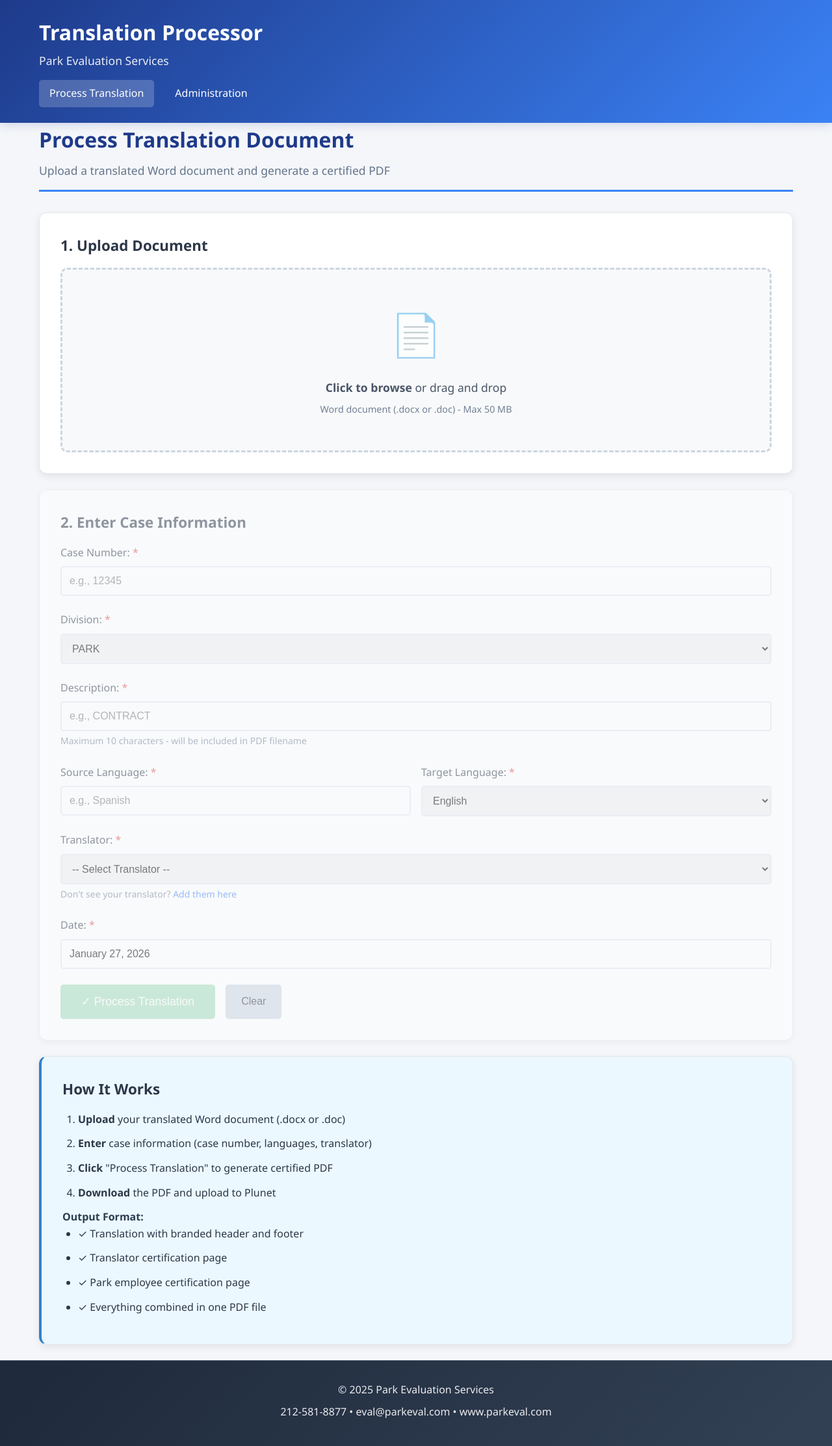
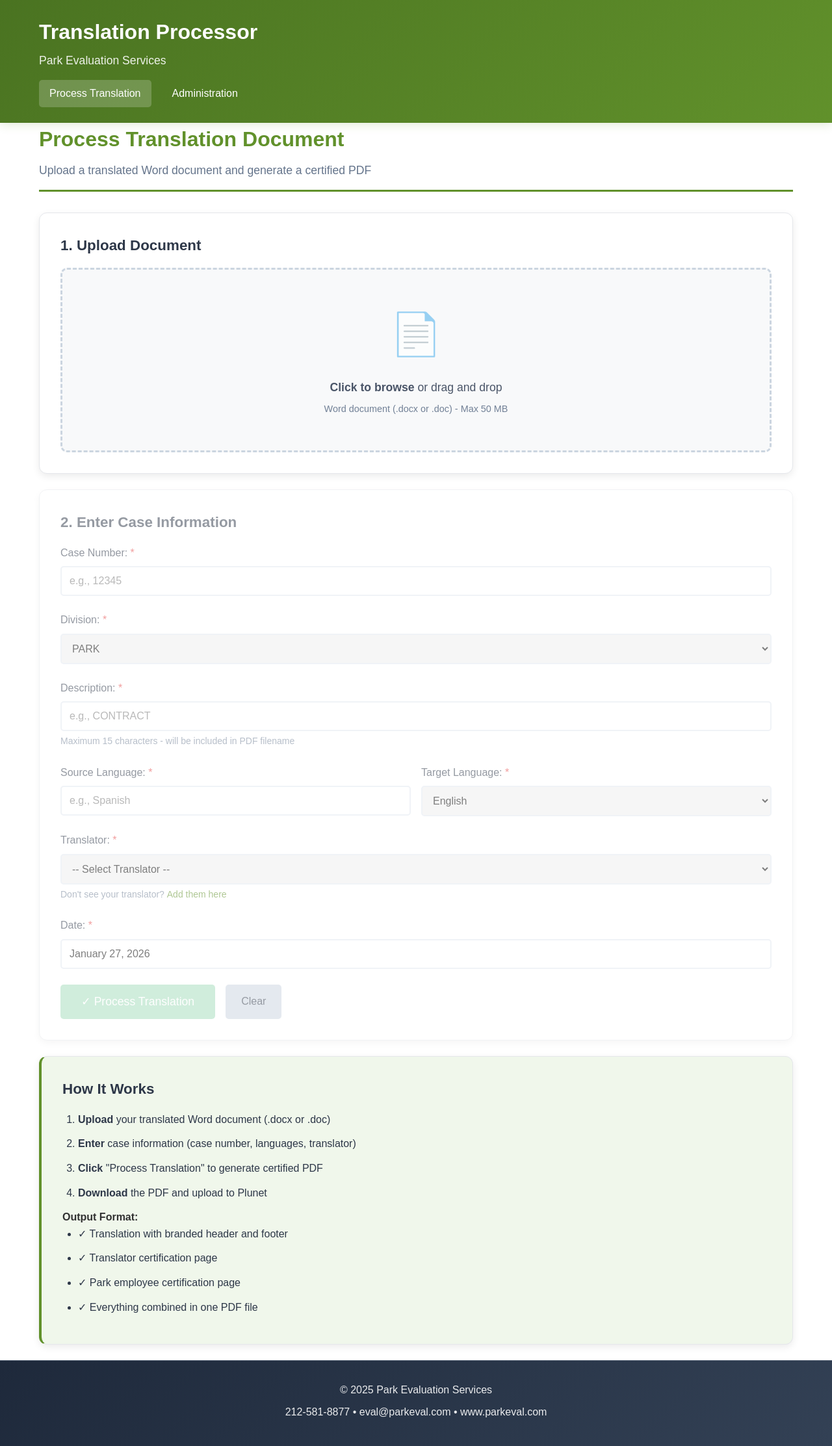
Before and after one commit to bjc144-svg/translationprocessor, a Flask app: page / in a window 1280 px wide. Shown: the whole page at 65% size. Run offline with Flask 3, Linux system fonts and the light colour scheme.

Commit message:
Update description field limit, rebrand UI with Park colors, and revise translator certificate
- Increase description field from 10 to 15 characters
- Apply Park Evaluations branding: green (#61912B) color scheme and Arial font
- Update all UI elements (header, buttons, links, borders) to use green theme
- Revise translator certificate to match provided template:
  - Change title to "TRANSLATION CERTIFICATION"
  - Update certificate text to official wording
  - Add DATE field at top right and CaseNumber field
  - Apply text justification to main paragraphs
  - Style footer contact info in green color

https://claude.ai/code/session_01L1MnhpzgnWzMJuL4ZVTvpo

```diff
--- a/webapp/static/css/style.css
+++ b/webapp/static/css/style.css
@@ -6,10 +6,10 @@
 }
 
 body {
-    font-family: 'Segoe UI', -apple-system, BlinkMacSystemFont, Roboto, 'Helvetica Neue', Arial, sans-serif;
+    font-family: Arial, 'Helvetica Neue', Helvetica, sans-serif;
     line-height: 1.6;
-    color: #2c3e50;
-    background-color: #f4f6f9;
+    color: #313131;
+    background-color: #ffffff;
     min-height: 100vh;
     display: flex;
     flex-direction: column;
@@ -24,10 +24,10 @@ body {
 
 /* Header */
 header {
-    background: linear-gradient(135deg, #1e3a8a 0%, #3b82f6 100%);
+    background: linear-gradient(135deg, #4a7321 0%, #61912B 100%);
     color: white;
     padding: 1.5rem 0;
-    box-shadow: 0 2px 15px rgba(30, 58, 138, 0.2);
+    box-shadow: 0 2px 15px rgba(97, 145, 43, 0.2);
 }
 
 .header-content h1 {
@@ -68,12 +68,12 @@ main {
 .page-header {
     margin-bottom: 2rem;
     padding-bottom: 1rem;
-    border-bottom: 3px solid #3b82f6;
+    border-bottom: 3px solid #61912B;
 }
 
 .page-header h2 {
     font-size: 2rem;
-    color: #1e3a8a;
+    color: #61912B;
     margin-bottom: 0.5rem;
     font-weight: 600;
 }
@@ -296,14 +296,14 @@ small {
 }
 
 small a {
-    color: #3b82f6;
+    color: #61912B;
     text-decoration: none;
     font-weight: 500;
 }
 
 small a:hover {
     text-decoration: underline;
-    color: #2563eb;
+    color: #4a7321;
 }
 
 /* Buttons */
@@ -455,8 +455,8 @@ small a:hover {
 
 /* Instructions */
 .info-card {
-    background-color: #ebf8ff;
-    border-left: 4px solid #3182ce;
+    background-color: #f0f7eb;
+    border-left: 4px solid #61912B;
 }
 
 .instructions {
--- a/webapp/static/js/app.js
+++ b/webapp/static/js/app.js
@@ -71,7 +71,7 @@ function showLoading(message = 'Processing...') {
             ">
                 <div style="
                     border: 4px solid #f3f3f3;
-                    border-top: 4px solid #667eea;
+                    border-top: 4px solid #61912B;
                     border-radius: 50%;
                     width: 50px;
                     height: 50px;
--- a/webapp/templates/index.html
+++ b/webapp/templates/index.html
@@ -58,8 +58,8 @@
             <!-- Description field will be included in the resultant PDF filename -->
             <div class="form-group">
                 <label for="description">Description: <span class="required">*</span></label>
-                <input type="text" id="description" name="description" required placeholder="e.g., CONTRACT" maxlength="10">
-                <small>Maximum 10 characters - will be included in PDF filename</small>
+                <input type="text" id="description" name="description" required placeholder="e.g., CONTRACT" maxlength="15">
+                <small>Maximum 15 characters - will be included in PDF filename</small>
             </div>
 
             <div class="form-row">
```
Also changed, not shown: other parts of webapp/static/css/style.css (+12 -12 lines), webapp/utils/document_processor.py (+58 -38 lines).
